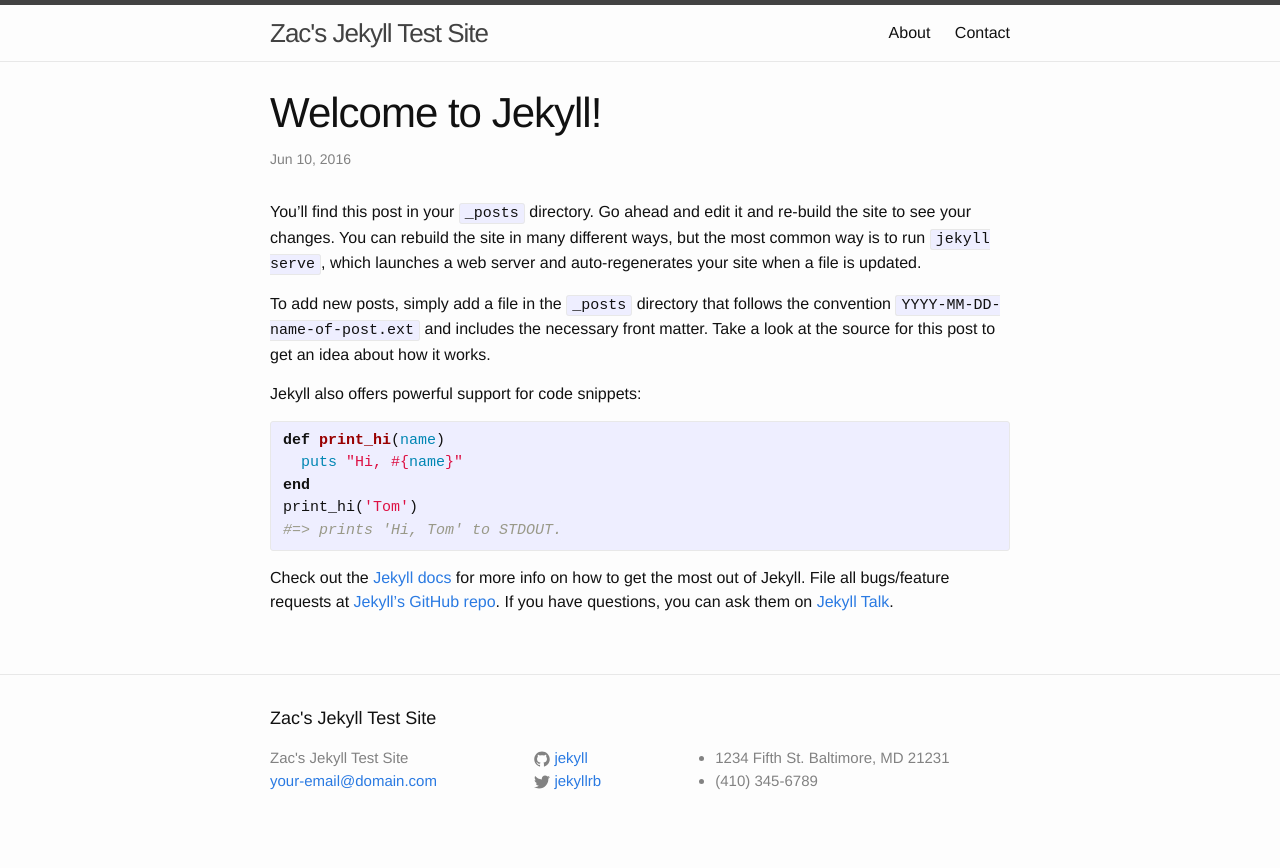
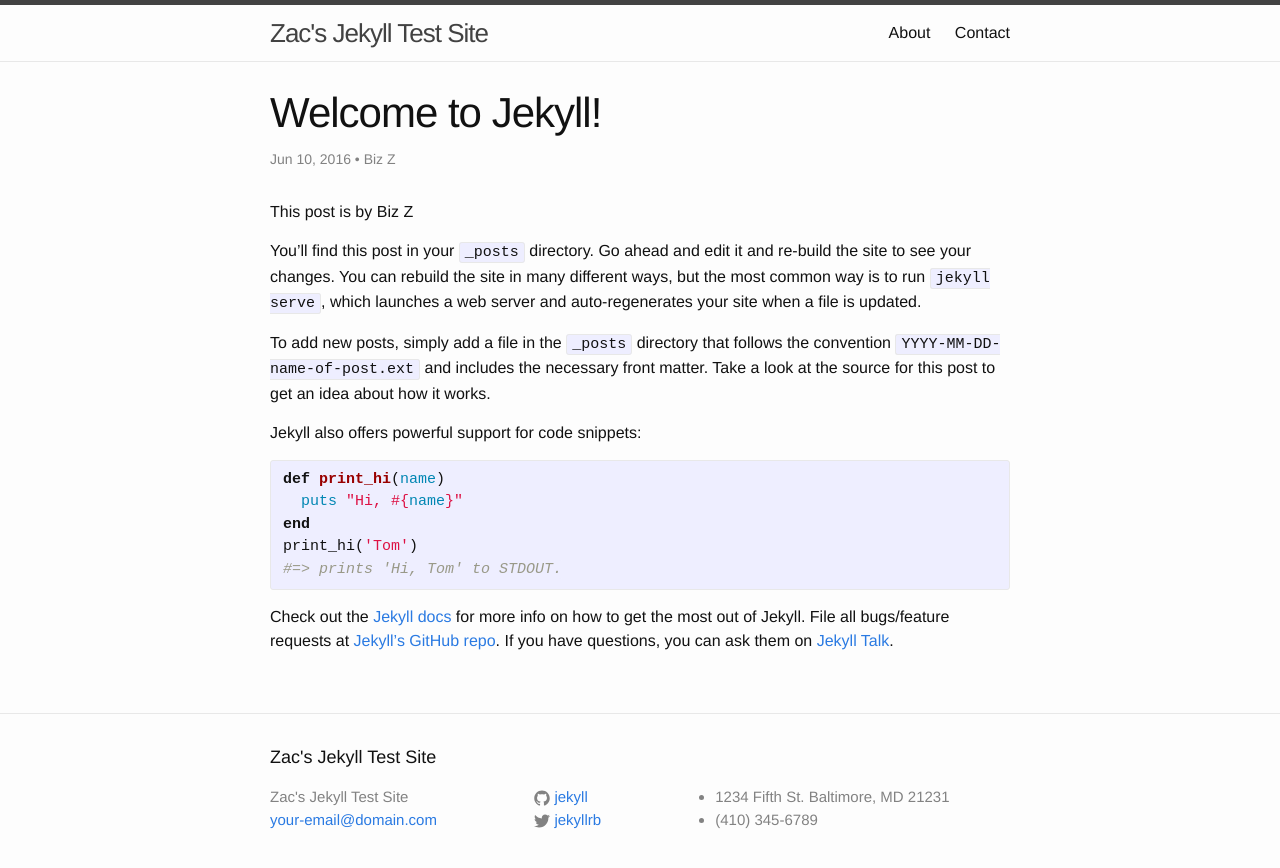
Before and after one commit to zac-heisey/test-jekyll-site, a Jekyll site: the page built from _posts/2016-06-10-welcome-to-jekyll.markdown, in a window 1280 px wide. Shown: the top 868 px of the page. Built offline with Jekyll 4.4.1, drawn with Linux system fonts in a browser that asks for light colours; some of the changed lines change nothing that is shown.

Commit message:
update content and organization of config file

```diff
--- a/_config.yml
+++ b/_config.yml
@@ -1,6 +1,19 @@
 ---
 title: Zac's Jekyll Test Site
+url: http://zac-heisey.github.io
+baseurl: "/test-jekyll-site"
+email: your-email@domain.com
+description: Write an awesome description for your new site here. You can edit this
+  line in _config.yml. It will appear in your document head meta (for Google search
+  results) and in your feed.xml site description.
 timezone: UTC
+defaults:
+- scope:
+    path: ''
+    type: posts
+  values:
+    permalink: '/:categories/:title'
+    author: 'Biz Z'
 collections:
   posts:
     title: Posts
@@ -8,12 +21,7 @@
   uploads:
     title: Uploads
     output: true
-email: your-email@domain.com
-description: Write an awesome description for your new site here. You can edit this
-  line in _config.yml. It will appear in your document head meta (for Google search
-  results) and in your feed.xml site description.
-baseurl: "/test-jekyll-site"
-url: http://zac-heisey.github.io
 twitter_username: jekyllrb
 github_username: jekyll
 markdown: kramdown
+permalink: pretty
--- a/_posts/2016-06-10-welcome-to-jekyll.markdown
+++ b/_posts/2016-06-10-welcome-to-jekyll.markdown
@@ -6,6 +6,8 @@
 - update
 layout: post
 ---
+
+This post is by {{ page.author }}
 
 You’ll find this post in your `_posts` directory. Go ahead and edit it and re-build the site to see your changes. You can rebuild the site in many different ways, but the most common way is to run `jekyll serve`, which launches a web server and auto-regenerates your site when a file is updated.
 
```
